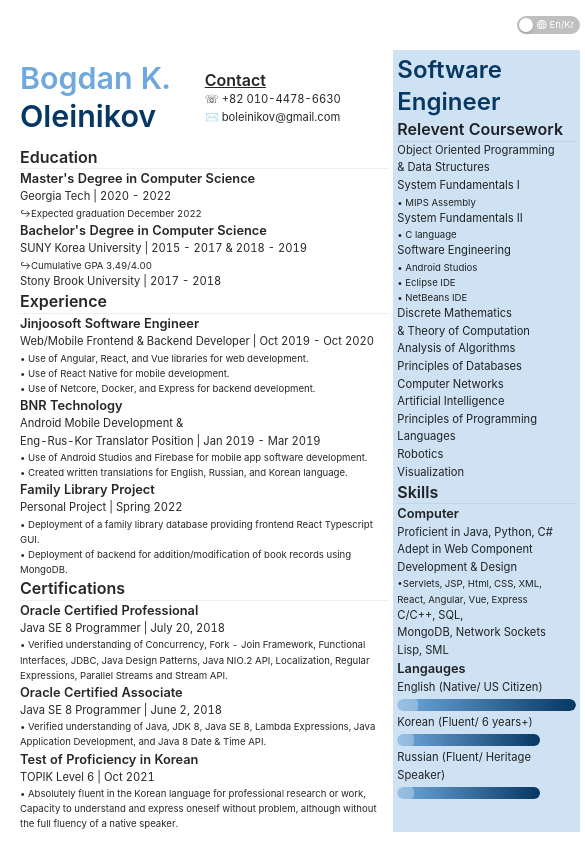
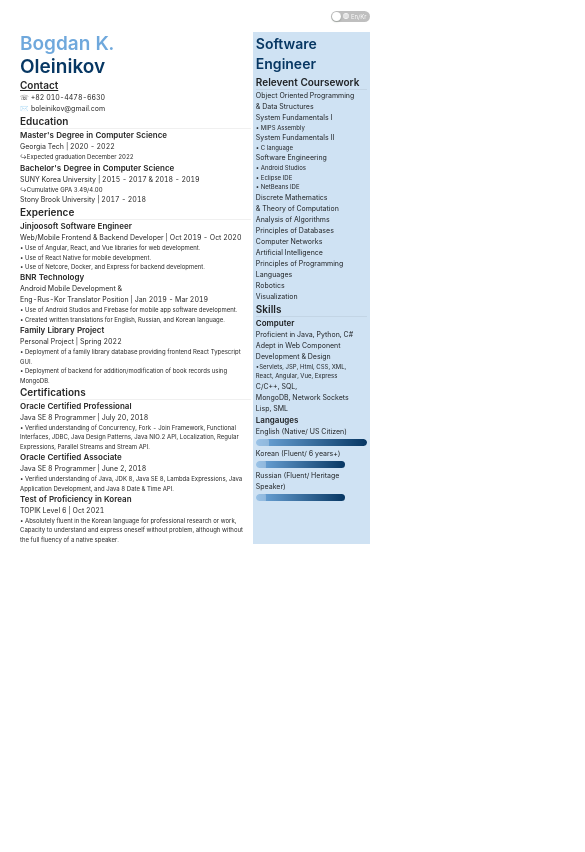
Before and after one commit to bowdawn/oleinikov-resume, a React (Create React App) app: page / in a window 390 px wide. Shown: the whole page, 585 px wide, since content can reach past the window. Built offline with nearby package versions, Linux system fonts and the light colour scheme.

Commit message:
add responsiveness

```diff
--- a/src/App.css
+++ b/src/App.css
@@ -1,9 +1,10 @@
 @import '~antd/dist/antd.css';
 @import 'style/ant-override.css';
 @import 'style/resume.css';
+
 .App {
   text-align: center;
-  background-color: #525659 ;
+  background-color: #525659;
   min-height: 100vh;
   display: flex;
   justify-content: center;
@@ -41,42 +42,33 @@
   from {
     transform: rotate(0deg);
   }
+
   to {
     transform: rotate(360deg);
   }
 }
 
-@media screen and (max-device-width:350px), screen and (max-width:350px) {
+
+
+@media screen and (max-device-width:576px),
+screen and (max-width:576px) {
   .App {
     background-color: white;
-    zoom: 0.4;
+    zoom: 0.3;
+  }
+  .basic-info-container {
+    height: unset;
+  }
+  .job-title {
+   font-size: 28px;
   }
 }
 
-@media screen and (max-device-width:450px), screen and (max-width:450px) {
+
+@media screen and (max-device-width:750px),
+screen and (max-width:750px) {
   .App {
     background-color: white;
     zoom: 0.5;
   }
 }
-
-@media screen and (max-device-width:550px), screen and (max-width:550px) {
-  .App {
-    background-color: white;
-    zoom: 0.6;
-  }
-}
-
-@media screen and (max-device-width:650px), screen and (max-width:650px) {
-  .App {
-    background-color: white;
-    zoom: 0.7;
-  }
-}
-
-@media screen and (max-device-width:750px), screen and (max-width:750px) {
-  .App {
-    background-color: white;
-    zoom: 0.8;
-  }
-}
--- a/src/App.tsx
+++ b/src/App.tsx
@@ -27,7 +27,7 @@ const App: FC = () => {
         </Col>
         <Col span={16} className="left-column" >
           <Row align='middle' className="basic-info-container">
-            <Col span={12}  >
+            <Col xs={24} sm={12} md={12} lg={12} xl={12}  >
               {resume.type == "En" ?
                 <Title level={1}>
                   <div className='first-name'>{resume_en.first}</div>
@@ -43,7 +43,7 @@ const App: FC = () => {
                 </>
               }
             </Col>
-            <Col span={12} >
+            <Col xs={24} sm={12} md={12} lg={12} xl={12} >
               <Title level={4} underline={true}>{resume.contact}</Title>
               {resume.contactitem.map((x) => <ResumeItem description={x.description} />)}
             </Col>
```
